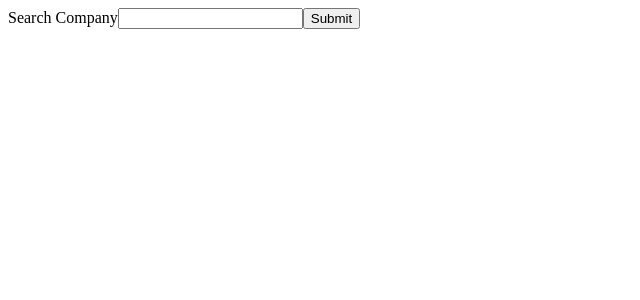
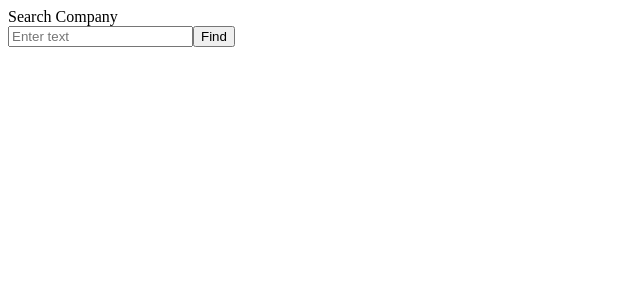
Before and after one commit to always-on-chain/company-filings, a React app: page / in a window 1280 px wide. Shown: the top 300 px of the page, without its empty margins (0-640 px from the left). Built offline with nearby package versions, Linux system fonts and the light colour scheme; the HTML template or start-up script is replaced by a standard one.

Commit message:
added react-bootstrap and css styling

```diff
--- a/package.json
+++ b/package.json
@@ -9,6 +9,7 @@
     "babel-preset-react": "^6.24.1",
     "express": "^4.16.3",
     "react": "^16.4.0",
+    "react-bootstrap": "^0.32.1",
     "react-dom": "^16.4.0",
     "request": "^2.87.0",
     "webpack": "^4.9.1"
--- a/react-client/src/components/Filings.jsx
+++ b/react-client/src/components/Filings.jsx
@@ -91,19 +91,21 @@ class Filings extends React.Component {
       // console.log('Filings in Filings', this.state.filings)
       return (
         <div>
-          Filter by Type
-          <select onChange={this.handleChange}>
-            {Object.keys(this.state.types).map((type) => {
-              return <option value={type}>{type}</option>
-            })}
-          </select>
-
-          <div>
+          <div id="company-name">
             Filings for {this.state.company}
           </div>
 
-          <table>
-            <tr><td>Type</td><td>Filing</td><td>Date</td></tr>
+          <div id="types">
+            Filter by Type
+            <select onChange={this.handleChange} id="menu">
+              {Object.keys(this.state.types).map((type) => {
+                return <option value={type}>{type}</option>
+              })}
+            </select>
+          </div>
+
+          <table id="filings">
+            <tr id="table-header"><td>Type</td><td>Filing</td><td>Date</td></tr>
             {this.state.filings.map((filing, index) => {
               if (filing.type === this.state.currentType || this.state.currentType === 'All') {
                 return (
--- a/react-client/src/components/Search.jsx
+++ b/react-client/src/components/Search.jsx
@@ -1,5 +1,8 @@
 import React from 'react';
 import Filings from './Filings.jsx';
+import Button from 'react-bootstrap/lib/Button';
+import FormControl from 'react-bootstrap/lib/FormControl';
+
 
 class Search extends React.Component {
   constructor(props) {
@@ -30,11 +33,17 @@ class Search extends React.Component {
     return (
       <div>
         <form onSubmit={this.handleClick}>
-          <label>
-            Search Company
-            <input type="text" value={this.state.company} id="input" onChange={this.handleChange} />
-          </label>
-          <input type="submit" value="Submit" />
+          <div id="search-text">Search Company</div>
+
+          <FormControl
+            type="text"
+            value={this.state.company}
+            placeholder="Enter text"
+            onChange={this.handleChange}
+            id="search-company"
+          />
+
+          <Button bsStyle="success" bsSize="small" type="submit" id="search-button">Find</Button>
         </form>
         {/* <Filings filings={this.state.filings} /> */}
       </div>
```
Also changed, not shown: 4 other files (tests, documents, lock files or other folders).
